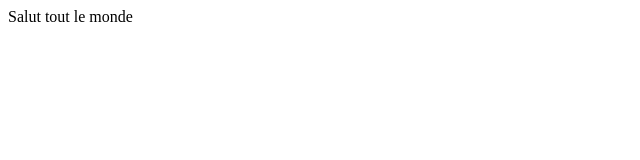
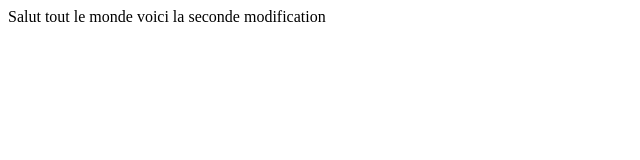
Before and after one commit to MaxenceEstiam/github_actions, a plain HTML site: page index.html in a window 1280 px wide. Shown: the whole page, without its empty margins (0-640 px from the left). Drawn offline with Linux system fonts and the light colour scheme.

Commit message:
Update index.html

```diff
--- a/index.html
+++ b/index.html
@@ -7,6 +7,6 @@
     <title>Document</title>
 </head>
 <body>
-    Salut tout le monde
+    Salut tout le monde voici la seconde modification
 </body>
 </html>
```
